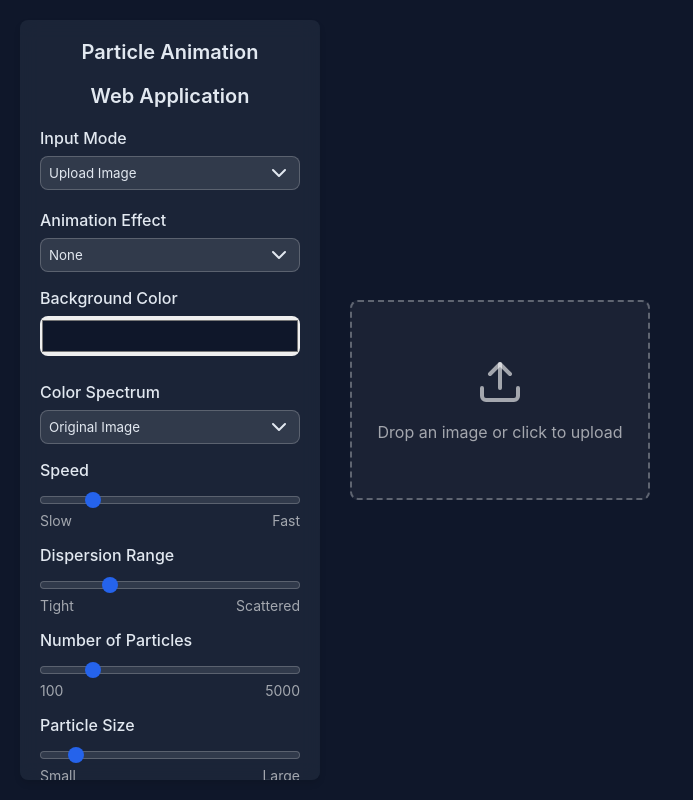
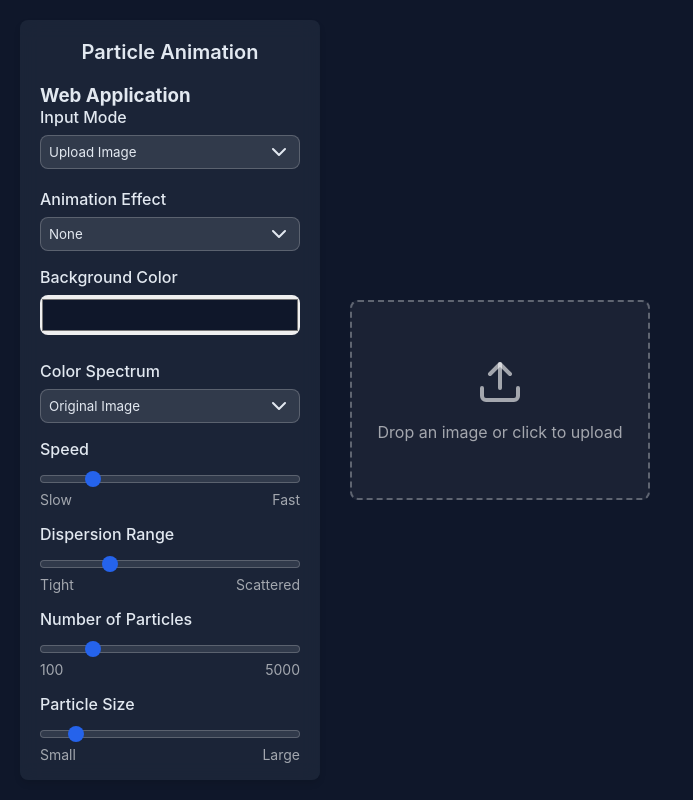
Before and after one commit to Rezar/ParticleViz, an Electron app: page index.html in a window 1000 px wide. Shown: the whole page, without its empty margins (0-693 px from the left). Drawn offline with nearby package versions, Linux system fonts and the light colour scheme.

Commit message:
Update index.html

```diff
--- a/index.html
+++ b/index.html
@@ -51,7 +51,7 @@
   <div class="container">
     <div id="particle-controls">
       <h1 class="title">Particle Animation</h1>
-      <h3 class="title">Web Application</h3>
+      <h3 class="subtitle">Web Application</h3>
       <div class="control-group mode-select">
         <label class="control-label">Input Mode</label>
         <select id="inputModeSelect">
```
